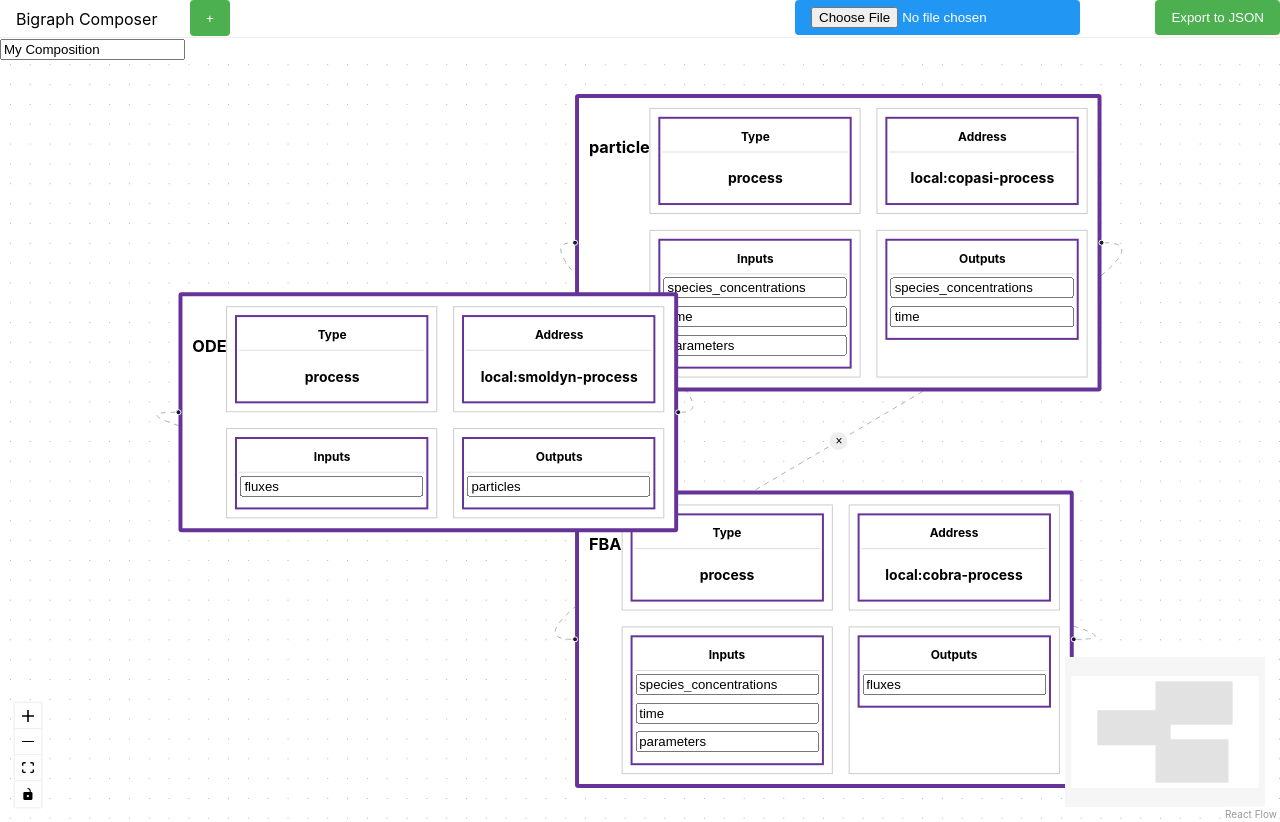
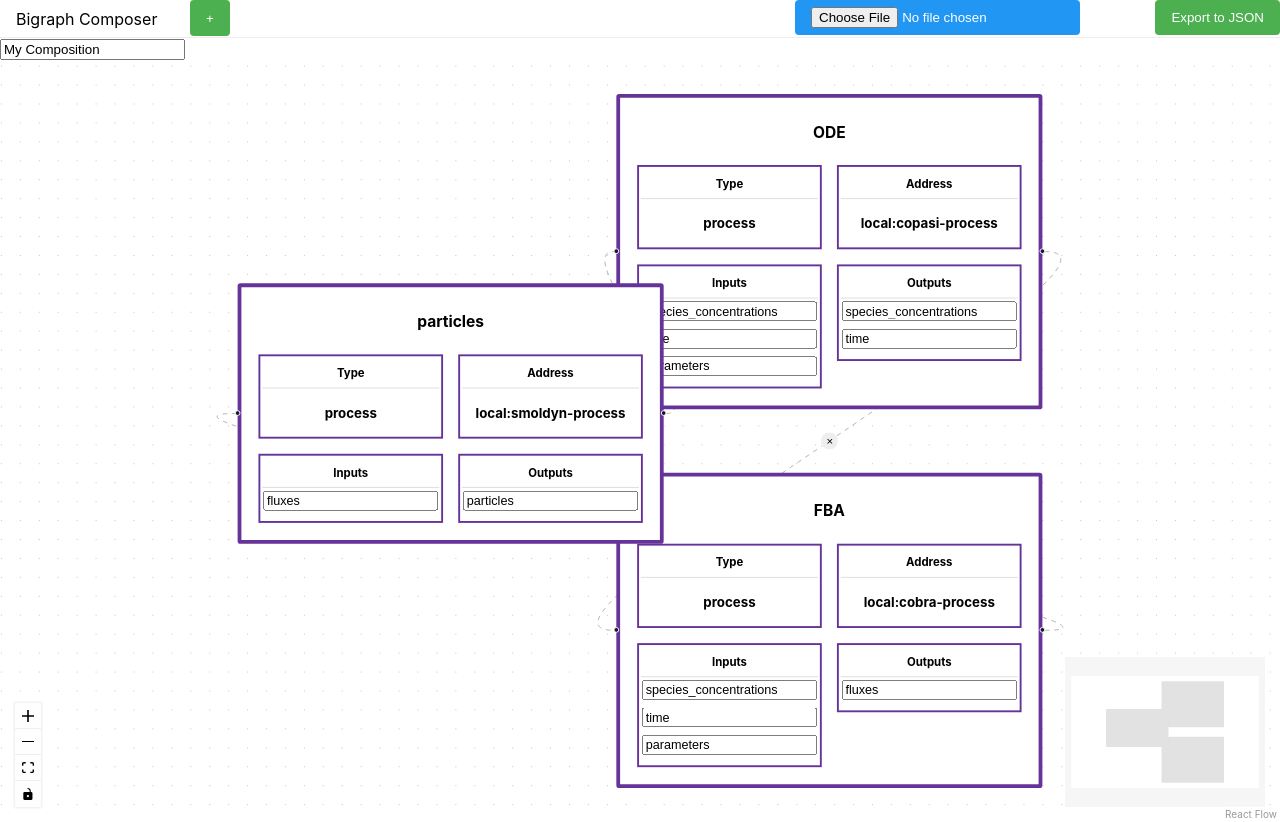
Before and after one commit to AlexPatrie/bio-blocks, a Next.js app: page / in a window 1280 px wide. Built offline with nearby package versions, Linux system fonts and the light colour scheme.

Commit message:
fix: styles for nodes

```diff
--- a/src/components/nodes/ConstructNode.tsx
+++ b/src/components/nodes/ConstructNode.tsx
@@ -39,6 +39,7 @@ export function ConstructNode({
           handleInputChange={(e, field) => handleInputChange(e, field)}
         />
       </h3>
+
       <div className="node-grid">
         <div className="grid-item">
           <table className="process-table-display type">
--- a/src/components/nodes/index.ts
+++ b/src/components/nodes/index.ts
@@ -24,7 +24,7 @@ const nodeA: BigraphNode = {
   config: {
     'model_file': '/some/path/to/a/file'
   },
-  nodeId: 'particle'
+  nodeId: 'ODE'
 }
 
 const nodeB: BigraphNode = {
@@ -56,7 +56,7 @@ const nodeC: BigraphNode = {
   config: {
     'model_file': '/some/path/to/a/file'
   },
-  nodeId: 'ODE'
+  nodeId: 'particles'
 }
 
 export const initialNodes = [
--- a/src/styles/globals.css
+++ b/src/styles/globals.css
@@ -24,20 +24,17 @@ a {
 .flow {
   border: 4px solid rebeccapurple !important;
   width: fit-content !important;
-  display: flex !important;
 }
 
 .node-grid {
   display: grid;
   grid-template-columns: repeat(2, 1fr); /* 4 columns */
   grid-template-rows: repeat(2, auto);  /* 4 rows */
-  gap: 16px; /* Spacing between grid items */
   height: 100%;
   width: 100%;
 }
 
 .grid-item {
-  border: 1px solid #ccc; /* Optional: Add a border for debugging */
   padding: 8px;
   text-align: center; /* Center content within grid items */
 }
```
